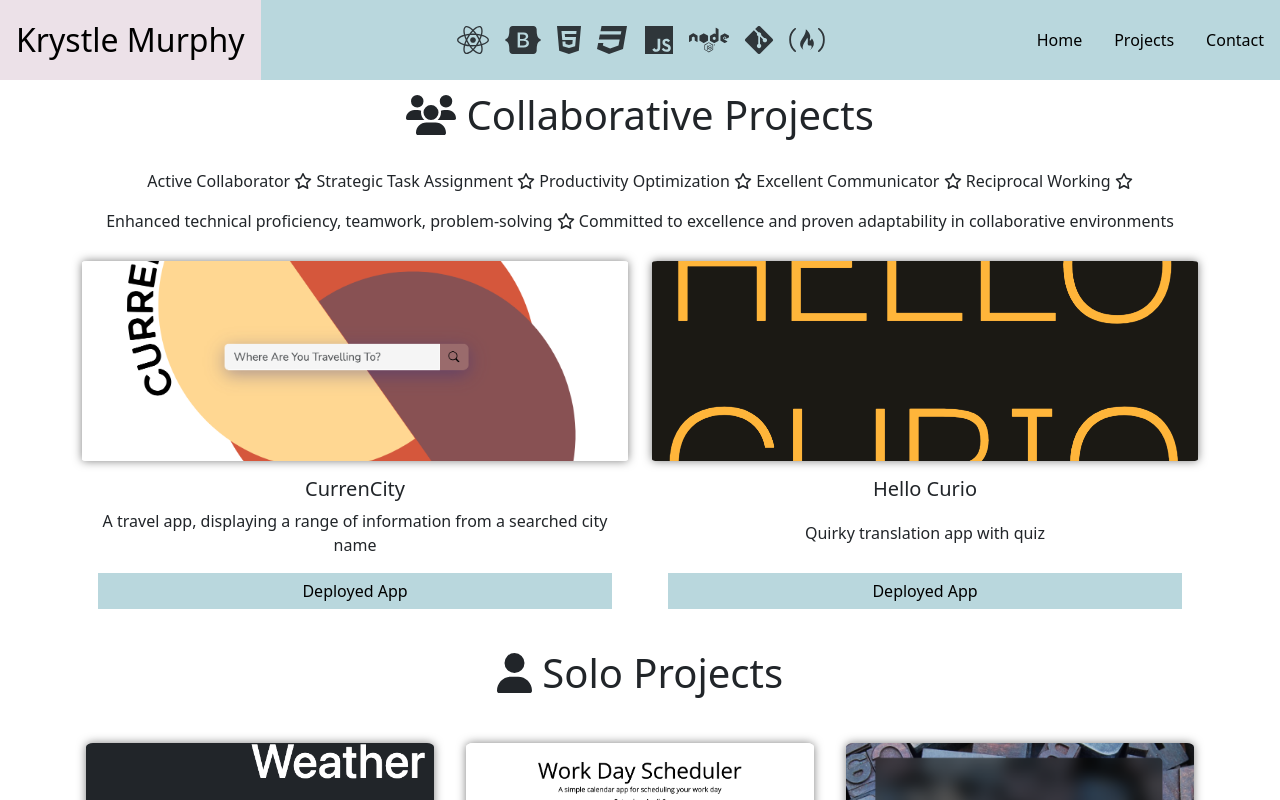
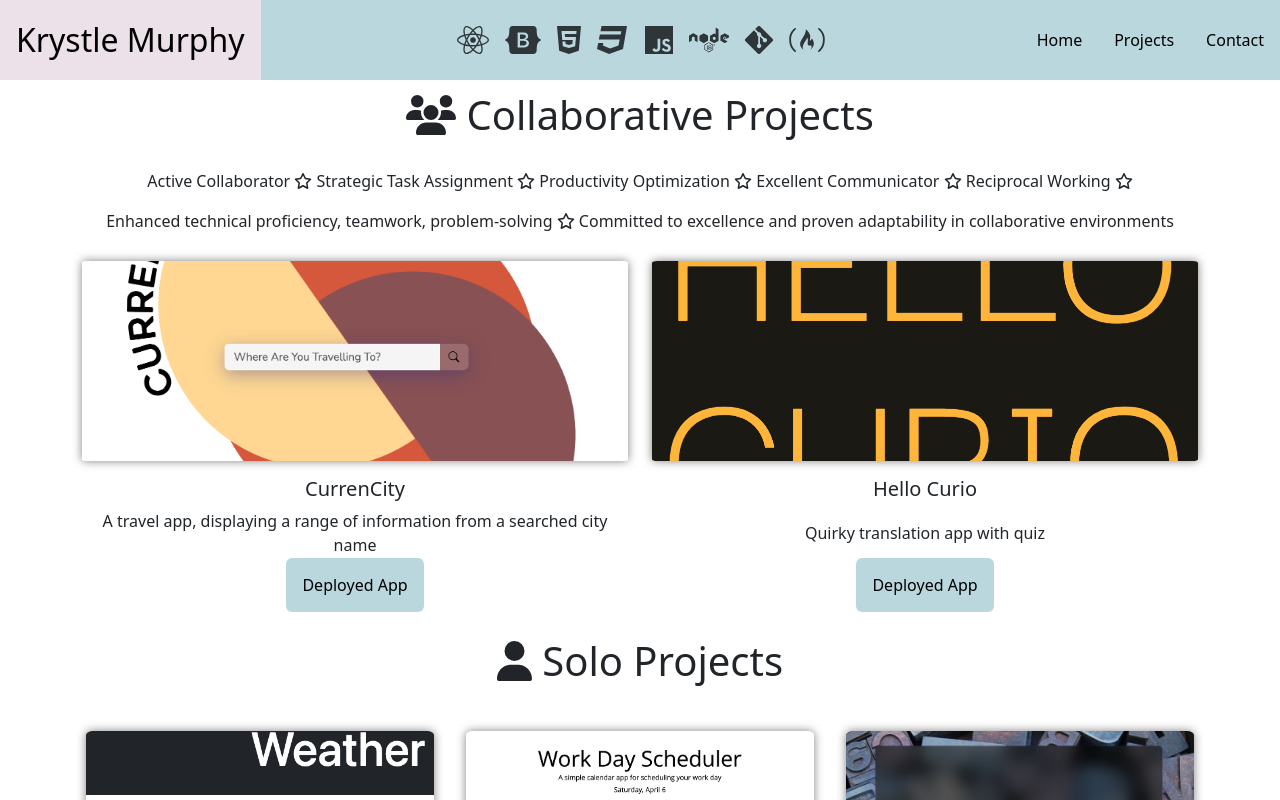
Before and after one commit to KrystleMurphy/personalPortfolio, a React (Vite) app: page /projects in a window 1280 px wide. Shown: the top 800 px of the page. Built offline with nearby package versions, Linux system fonts and the light colour scheme.

Commit message:
updating a tags to fix css issues on cards

```diff
--- a/MainCards.jsx
+++ b/MainCards.jsx
@@ -49,7 +49,7 @@ const MainCards = () => {
               </p>
               <div className="row align-items-center">
                 <div className="col-12 text-center">
-                <a href={card.buttonUrl} className="btn w-100" style={{ backgroundColor: "var(--custom-blue)", color: "black", border: "none", borderRadius: 0 }}>
+                <a href={card.buttonUrl} className="w-100 text-decoration-none text-black p-3 rounded">
   {card.buttonText}
 </a>
                 </div>
```
